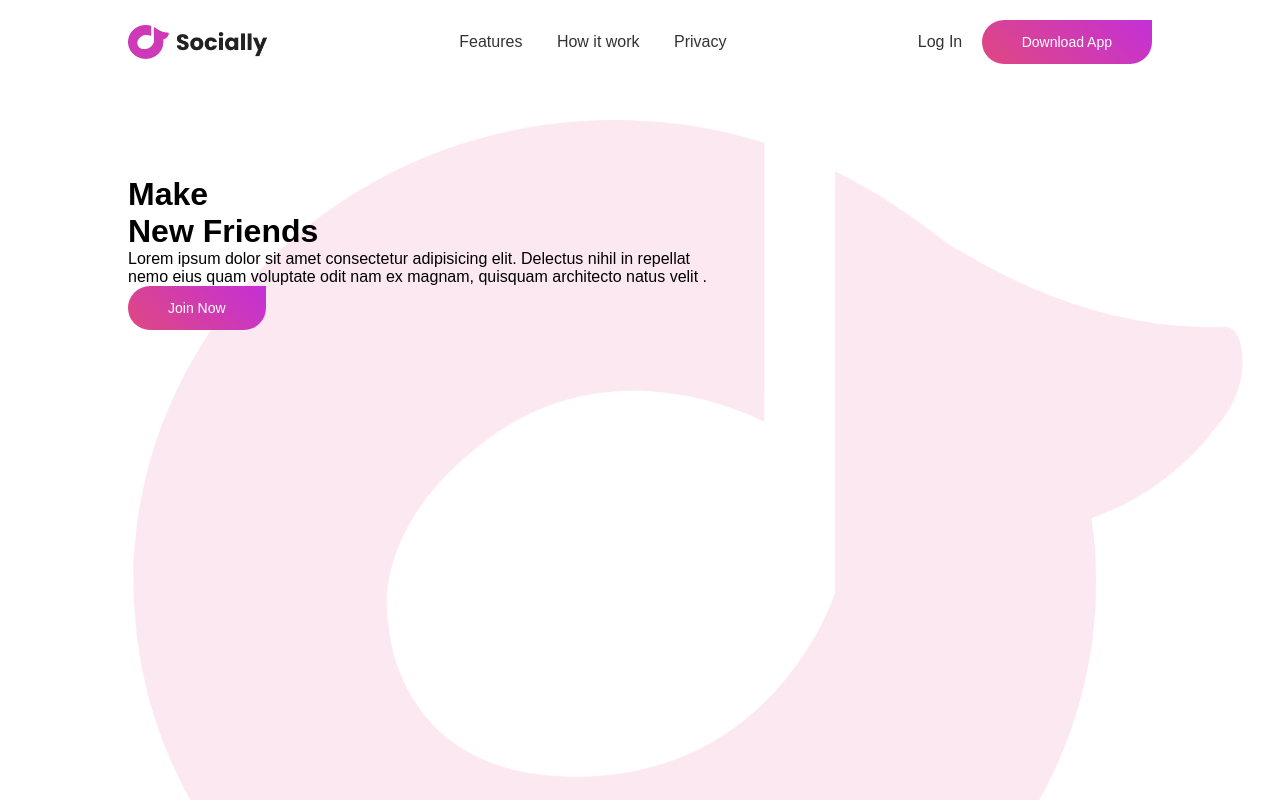
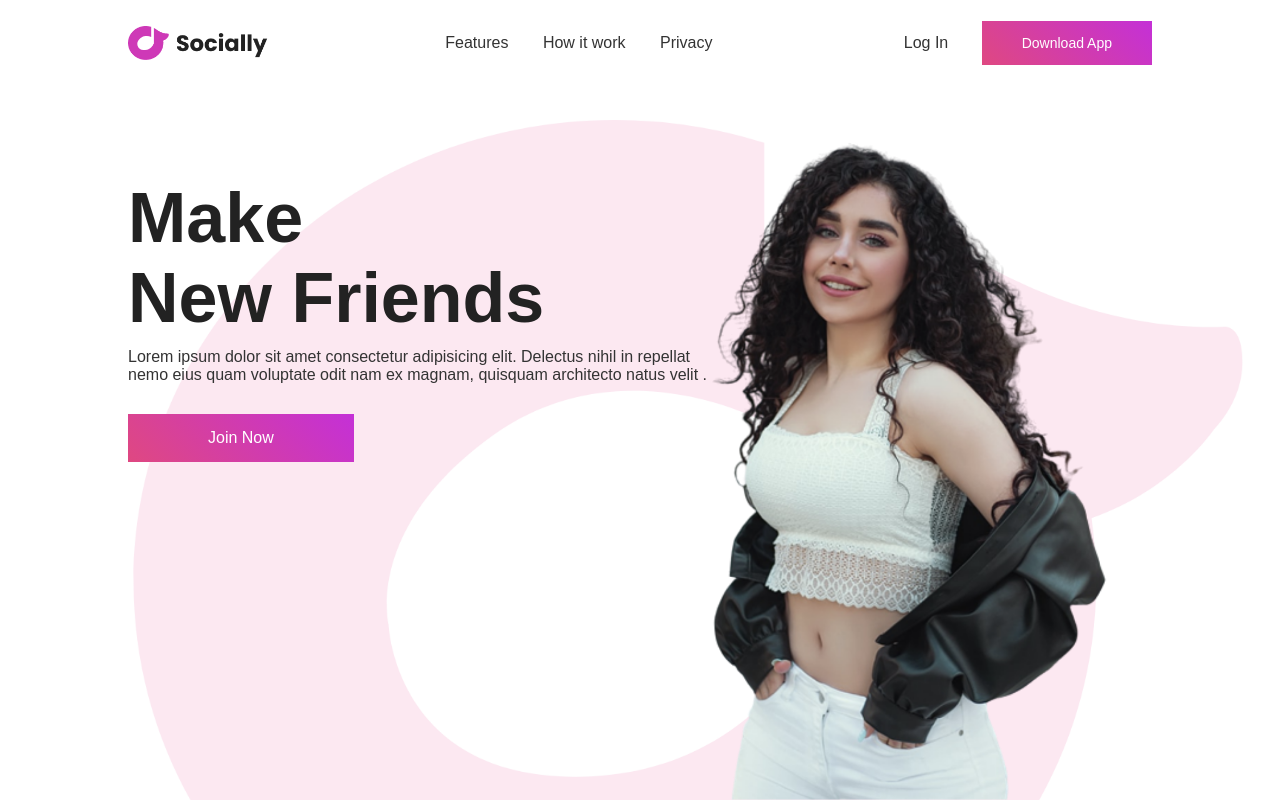
Before and after one commit to mahmadasghar/socially-friends-webpage, a plain HTML site: page index.html in a window 1280 px wide. Drawn offline with Linux system fonts and the light colour scheme.

Commit message:
upload changes in socially-friends-webpage

```diff
--- a/index.html
+++ b/index.html
@@ -31,6 +31,7 @@
             <p>Lorem ipsum dolor sit amet consectetur adipisicing elit. Delectus nihil in repellat nemo eius quam voluptate odit nam ex magnam, quisquam architecto natus velit .</p>
             <a href="#" class="btn">Join Now</a>
         </div>
+        <img src="pic.png" class="feature-img">
     </div>
 </body>
 </html>
--- a/style.css
+++ b/style.css
@@ -12,6 +12,7 @@
     background-size: cover;
     padding: 10px 10%;
     overflow: hidden;
+    position: relative;
 }
 nav{
     padding: 10px 0;
@@ -33,10 +34,18 @@ nav ul li a{
     font-weight: 400;
 }
 .login-btn{
+    display: inline-block;
+    padding: 14px;
     text-decoration: none;
     color: #333;
     margin-right: 15px;
     font-weight: 400;
+    transition: 1s;
+}
+.login-btn:hover{
+    background: linear-gradient(45deg,#df4881,#c430d7);
+    border-radius: 30px;
+    color: #fff;
 }
 .btn{
     display: inline-block;
@@ -45,11 +54,32 @@ nav ul li a{
     color: #fff;
     background-image: linear-gradient(45deg,#df4881,#c430d7);
     font-size: 14px;
-    border-radius: 30px;
+    border-radius: 0;
     border-top-right-radius: 0;
+    transition: 1s;
 }
 .content{
     margin-top: 10%;
     max-width: 600px;
-
 }
+.content h1{
+    font-size: 70px;
+    color: #222;
+}
+.content p{
+    margin: 10px 0 30px;
+    color: #333;
+}
+.content .btn{
+    padding: 15px 80px;
+    font-size: 16px;
+}
+.btn:hover{
+    border-radius: 30px;
+}
+.feature-img{
+    width: 530px;
+    position: absolute;
+    bottom: 0;
+    right: 10%;
+}
```
